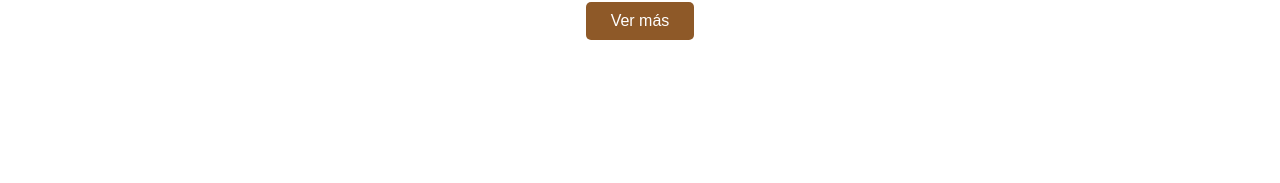
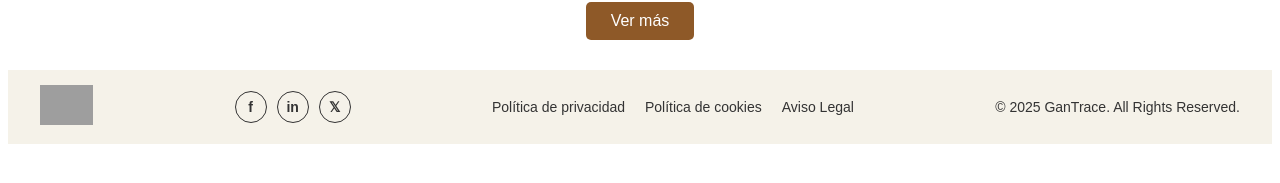
Before and after one commit to GanTrace/AgroDigital--FrontendApp, an Angular app: page /dashboard in a window 1280 px wide. Shown: the part 605-788 px from the top of the page. Built offline with nearby package versions, Linux system fonts and the light colour scheme; grey boxes are pictures that could not be loaded.

Commit message:
feat(dashboard): add footer component to dashboard

```diff
--- a/src/app/rancher/components/dashboard/dashboard.component.html
+++ b/src/app/rancher/components/dashboard/dashboard.component.html
@@ -65,4 +65,5 @@
       <button class="see-more-btn">Ver más</button>
     </section>
   </main>
+  <app-footer-component></app-footer-component>
 </div>
--- a/src/app/rancher/components/dashboard/dashboard.component.ts
+++ b/src/app/rancher/components/dashboard/dashboard.component.ts
@@ -1,11 +1,12 @@
 import { Component } from '@angular/core';
 import { CommonModule } from '@angular/common';
 import { RouterModule } from '@angular/router';
+import { FooterComponentComponent } from '../../../public/components/footer-component/footer-component.component';
 
 @Component({
   selector: 'app-dashboard',
   standalone: true,
-  imports: [CommonModule, RouterModule],
+  imports: [CommonModule, RouterModule, FooterComponentComponent],
   templateUrl: './dashboard.component.html',
   styleUrls: ['./dashboard.component.css']
 })
```
